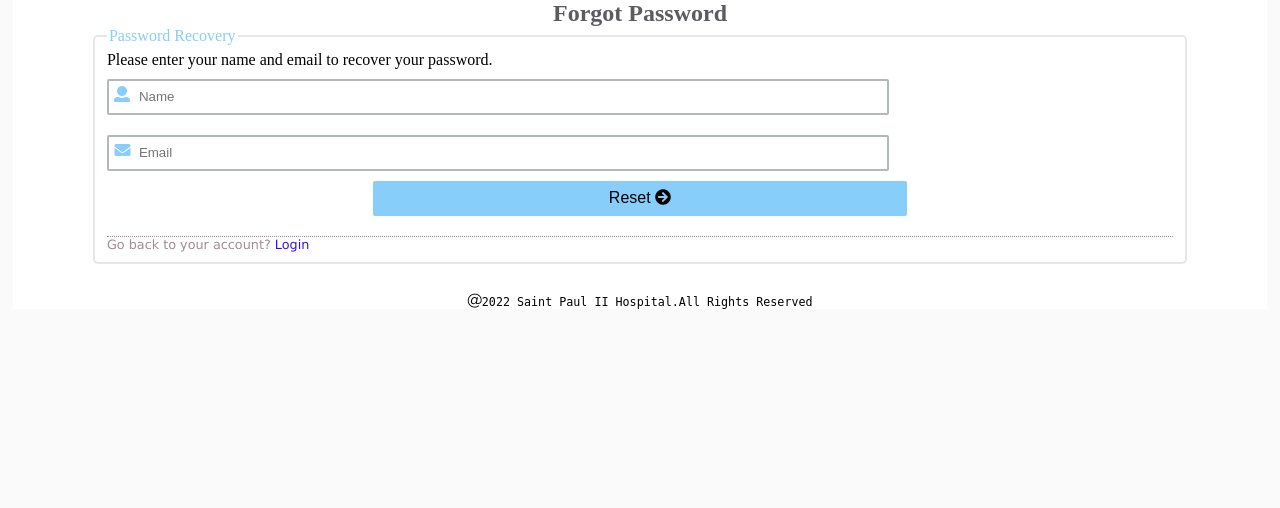
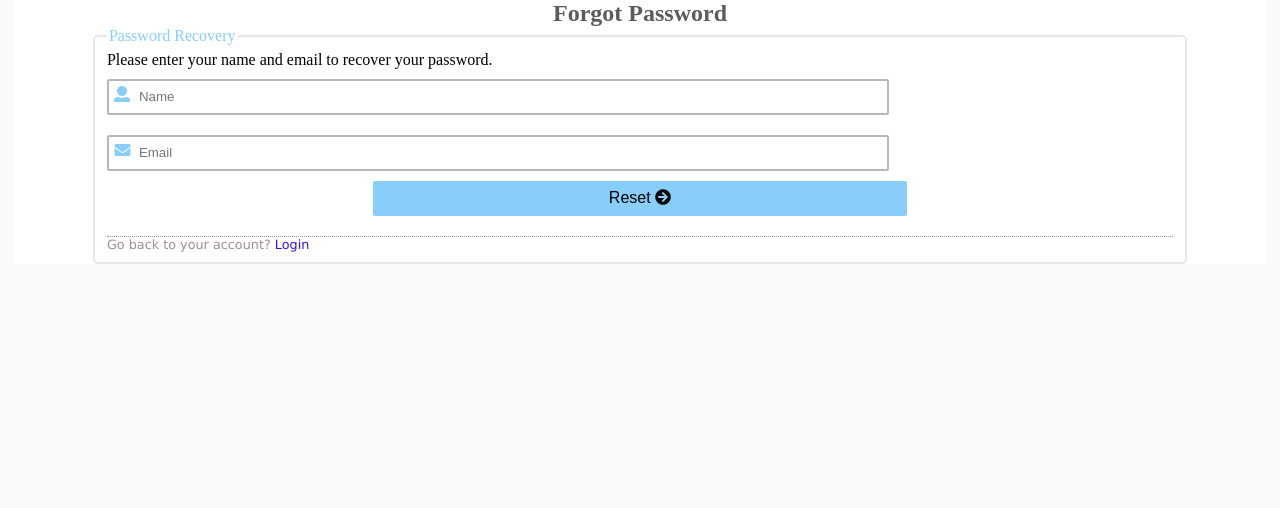
Before and after one commit to abhayarora23UNT/EHMS_WebApp, a PHP site: page /EHMS/NURSE/forgotpassword.php in a window 1280 px wide. Shown: the top 508 px of the page. Run offline with PHP 8.4, Linux system fonts and the light colour scheme.

Commit message:
code refactoring

```diff
--- a/Source Code/Front-End/VIEW/HTML/DOCTOR/forgotpassword.php
+++ b/Source Code/Front-End/VIEW/HTML/DOCTOR/forgotpassword.php
@@ -50,9 +50,7 @@
 
 						</fieldset>
 					</form>
-          <div class="login__footer">
-            <i class="fal fa-at"></i><?php echo date('Y'); ?> Saint Paul II Hospital.All Rights Reserved
-          </div>
+
           </div>
           <footer>
             <div class="footer__content">
--- a/Source Code/Front-End/VIEW/HTML/DOCTOR/password_reset.php
+++ b/Source Code/Front-End/VIEW/HTML/DOCTOR/password_reset.php
@@ -57,9 +57,7 @@
 
 						</fieldset>
 					</form>
-          <div class="login__footer">
-            <i class="fal fa-at"></i><?php echo date('Y'); ?> Saint Paul II Hospital.All Rights Reserved
-          </div>
+
           </div>
           <footer>
             <div class="footer__content">
--- a/Source Code/Front-End/VIEW/HTML/LAB_TECHNICIAN/forgotpassword.php
+++ b/Source Code/Front-End/VIEW/HTML/LAB_TECHNICIAN/forgotpassword.php
@@ -50,9 +50,7 @@
 
 						</fieldset>
 					</form>
-          <div class="login__footer">
-            <i class="fal fa-at"></i><?php echo date('Y'); ?> Saint Paul II Hospital.All Rights Reserved
-          </div>
+
           </div>
           <footer>
             <div class="footer__content">
--- a/Source Code/Front-End/VIEW/HTML/LAB_TECHNICIAN/lab_technician_login.php
+++ b/Source Code/Front-End/VIEW/HTML/LAB_TECHNICIAN/lab_technician_login.php
@@ -57,9 +57,7 @@
 
 						</fieldset>
 					</form>
-          <div class="login__footer">
-            <i class="fal fa-at"></i><?php echo date('Y'); ?> Saint Paul II Hospital.All Rights Reserved
-          </div>
+
           </div>
           <footer>
             <div class="footer__content">
--- a/Source Code/Front-End/VIEW/HTML/LAB_TECHNICIAN/password_reset.php
+++ b/Source Code/Front-End/VIEW/HTML/LAB_TECHNICIAN/password_reset.php
@@ -57,9 +57,7 @@
 
 						</fieldset>
 					</form>
-          <div class="login__footer">
-            <i class="fal fa-at"></i><?php echo date('Y'); ?> Saint Paul II Hospital.All Rights Reserved
-          </div>
+
           </div>
           <footer>
             <div class="footer__content">
--- a/Source Code/Front-End/VIEW/HTML/NURSE/forgotpassword.php
+++ b/Source Code/Front-End/VIEW/HTML/NURSE/forgotpassword.php
@@ -50,9 +50,7 @@
 
 						</fieldset>
 					</form>
-          <div class="login__footer">
-            <i class="fal fa-at"></i><?php echo date('Y'); ?> Saint Paul II Hospital.All Rights Reserved
-          </div>
+
           </div>
           <footer>
             <div class="footer__content">
--- a/Source Code/Front-End/VIEW/HTML/NURSE/nurse_login.php
+++ b/Source Code/Front-End/VIEW/HTML/NURSE/nurse_login.php
@@ -57,9 +57,7 @@
 
 						</fieldset>
 					</form>
-          <div class="login__footer">
-            <i class="fal fa-at"></i><?php echo date('Y'); ?> Saint Paul II Hospital.All Rights Reserved
-          </div>
+
         </div>
         <footer>
           <div class="footer__content">
--- a/Source Code/Front-End/VIEW/HTML/NURSE/password_reset.php
+++ b/Source Code/Front-End/VIEW/HTML/NURSE/password_reset.php
@@ -57,9 +57,7 @@
 
 						</fieldset>
 					</form>
-          <div class="login__footer">
-            <i class="fal fa-at"></i><?php echo date('Y'); ?> Saint Paul II Hospital.All Rights Reserved
-          </div>
+
           </div>
           <footer>
             <div class="footer__content">
--- a/Source Code/Front-End/VIEW/HTML/PATIENT/forgotpassword.php
+++ b/Source Code/Front-End/VIEW/HTML/PATIENT/forgotpassword.php
@@ -57,9 +57,7 @@
 
 						</fieldset>
 					</form>
-          <div class="login__footer">
-            <i class="fal fa-at"></i><?php echo date('Y'); ?> Saint Paul II Hospital.All Rights Reserved
-          </div>
+
           </div>
           <footer>
             <div class="footer__content">
--- a/Source Code/Front-End/VIEW/HTML/PATIENT/password_reset.php
+++ b/Source Code/Front-End/VIEW/HTML/PATIENT/password_reset.php
@@ -57,9 +57,7 @@
 
 						</fieldset>
 					</form>
-          <div class="login__footer">
-            <i class="fal fa-at"></i><?php echo date('Y'); ?> Saint Paul II Hospital.All Rights Reserved
-          </div>
+
           </div>
           <footer>
             <div class="footer__content">
--- a/Source Code/Front-End/VIEW/HTML/PAYMENT/finance_login.php
+++ b/Source Code/Front-End/VIEW/HTML/PAYMENT/finance_login.php
@@ -57,9 +57,7 @@
 
 						</fieldset>
 					</form>
-          <div class="login__footer">
-            <i class="fal fa-at"></i><?php echo date('Y'); ?> Saint Paul II Hospital.All Rights Reserved
-          </div>
+
           </div>
           <footer>
             <div class="footer__content">
--- a/Source Code/Front-End/VIEW/HTML/PAYMENT/forgotpassword.php
+++ b/Source Code/Front-End/VIEW/HTML/PAYMENT/forgotpassword.php
@@ -50,9 +50,7 @@
 
 						</fieldset>
 					</form>
-          <div class="login__footer">
-            <i class="fal fa-at"></i><?php echo date('Y'); ?> Saint Paul II Hospital.All Rights Reserved
-          </div>
+
           </div>
           <footer>
             <div class="footer__content">
--- a/Source Code/Front-End/VIEW/HTML/PAYMENT/password_reset.php
+++ b/Source Code/Front-End/VIEW/HTML/PAYMENT/password_reset.php
@@ -57,9 +57,7 @@
 
 						</fieldset>
 					</form>
-          <div class="login__footer">
-            <i class="fal fa-at"></i><?php echo date('Y'); ?> Saint Paul II Hospital.All Rights Reserved
-          </div>
+
           </div>
           <footer>
             <div class="footer__content">
--- a/Source Code/Front-End/VIEW/HTML/PHARMACIST/forgotpassword.php
+++ b/Source Code/Front-End/VIEW/HTML/PHARMACIST/forgotpassword.php
@@ -50,9 +50,7 @@
 
 						</fieldset>
 					</form>
-          <div class="login__footer">
-            <i class="fal fa-at"></i><?php echo date('Y'); ?> Saint Paul II Hospital.All Rights Reserved
-          </div>
+
           </div>
           <footer>
             <div class="footer__content">
--- a/Source Code/Front-End/VIEW/HTML/PHARMACIST/password_reset.php
+++ b/Source Code/Front-End/VIEW/HTML/PHARMACIST/password_reset.php
@@ -57,9 +57,7 @@
 
 						</fieldset>
 					</form>
-          <div class="login__footer">
-            <i class="fal fa-at"></i><?php echo date('Y'); ?> Saint Paul II Hospital.All Rights Reserved
-          </div>
+
           </div>
           <footer>
             <div class="footer__content">
--- a/Source Code/Front-End/VIEW/HTML/PHARMACIST/pharmacist_login.php
+++ b/Source Code/Front-End/VIEW/HTML/PHARMACIST/pharmacist_login.php
@@ -57,9 +57,7 @@
 
 						</fieldset>
 					</form>
-          <div class="login__footer">
-            <i class="fal fa-at"></i><?php echo date('Y'); ?> Saint Paul II Hospital.All Rights Reserved
-          </div>
+
           </div>
           <footer>
             <div class="footer__content">
--- a/Source Code/Front-End/VIEW/HTML/RECEPTION/forgotpassword.php
+++ b/Source Code/Front-End/VIEW/HTML/RECEPTION/forgotpassword.php
@@ -57,9 +57,7 @@
 
 						</fieldset>
 					</form>
-          <div class="login__footer">
-            <i class="fal fa-at"></i><?php echo date('Y'); ?> Saint Paul II Hospital.All Rights Reserved
-          </div>
+
           </div>
           <footer>
             <div class="footer__content">
--- a/Source Code/Front-End/VIEW/HTML/RECEPTION/password_reset.php
+++ b/Source Code/Front-End/VIEW/HTML/RECEPTION/password_reset.php
@@ -57,9 +57,7 @@
 
 						</fieldset>
 					</form>
-          <div class="login__footer">
-            <i class="fal fa-at"></i><?php echo date('Y'); ?> Saint Paul II Hospital.All Rights Reserved
-          </div>
+
           </div>
           <footer>
             <div class="footer__content">
```
